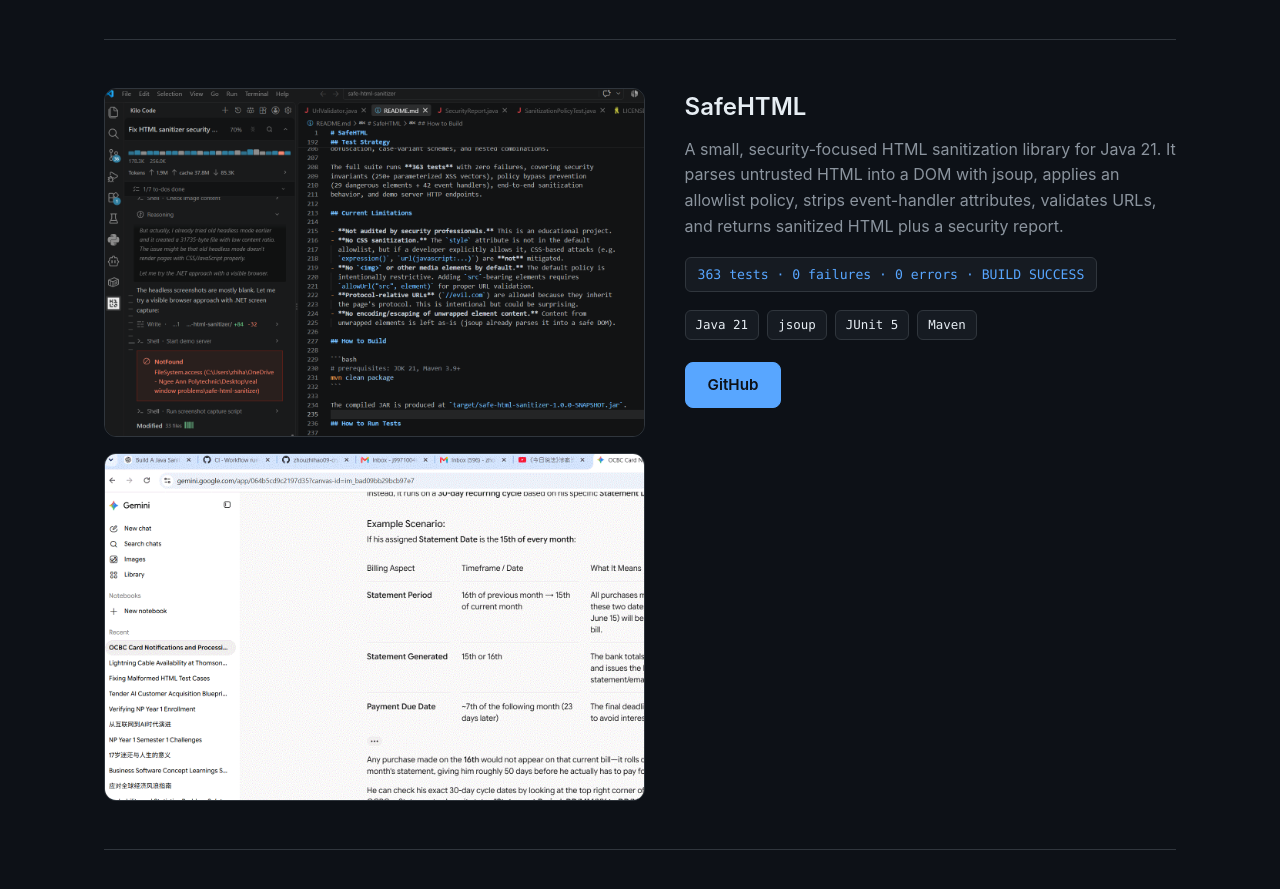
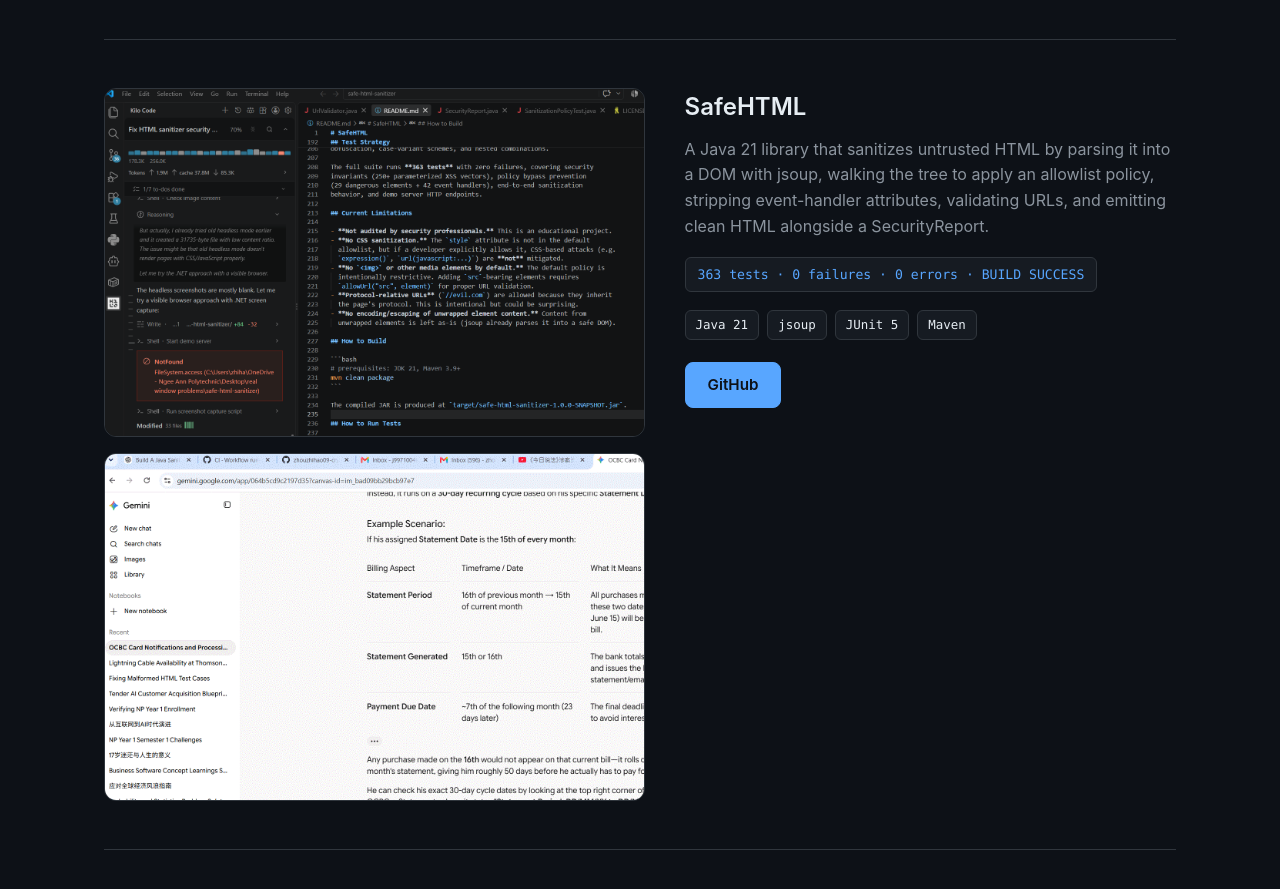
Before and after one commit to zhouzhihao09-crypto/portfolio, a plain HTML site: page index.html in a window 1280 px wide. Shown: the part 4620-5509 px from the top of the page. Drawn offline with Linux system fonts and the light colour scheme.

Commit message:
docs: clarify SafeHTML project description

```diff
--- a/index.html
+++ b/index.html
@@ -162,7 +162,7 @@
         </div>
         <div class="project-body">
           <h3 class="project-name">SafeHTML</h3>
-          <p class="project-desc">A small, security-focused HTML sanitization library for Java 21. It parses untrusted HTML into a DOM with jsoup, applies an allowlist policy, strips event-handler attributes, validates URLs, and returns sanitized HTML plus a security report.</p>
+          <p class="project-desc">A Java 21 library that sanitizes untrusted HTML by parsing it into a DOM with jsoup, walking the tree to apply an allowlist policy, stripping event-handler attributes, validating URLs, and emitting clean HTML alongside a SecurityReport.</p>
           <p class="project-metric">363 tests · 0 failures · 0 errors · BUILD SUCCESS</p>
           <ul class="tech">
             <li>Java 21</li>
```
